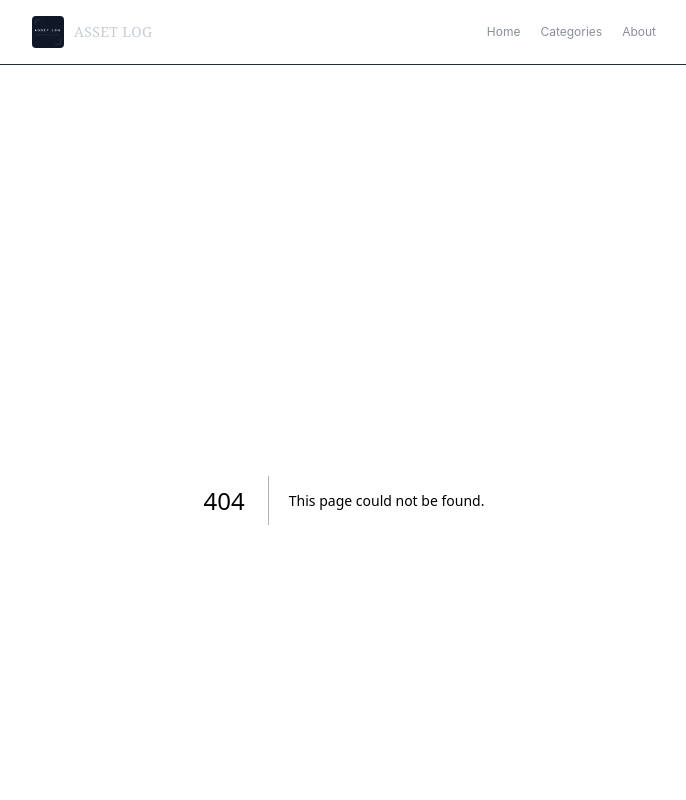
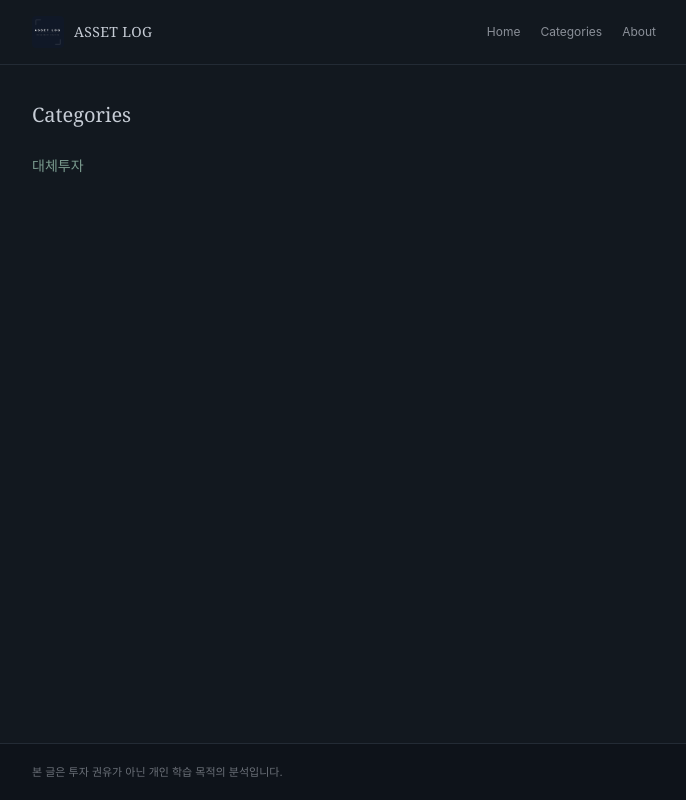
Before and after one commit to jihunx-collab/asset-log, a Next.js app: page /categories in a window 1280 px wide. Before the commit this address had no page. Shown: the top 800 px of the page, without its empty margins (296-982 px from the left). Built offline with nearby package versions, Linux system fonts and the light colour scheme.

Commit message:
feat: build categories index and category detail pages

```diff
--- /dev/null
+++ b/app/categories/[category]/page.tsx
@@ -0,0 +1,27 @@
+import { getAllCategories, getPostsByCategory } from "@/lib/posts";
+import PostCard from "@/components/PostCard";
+
+export function generateStaticParams() {
+  return getAllCategories().map((category) => ({ category }));
+}
+
+export default async function CategoryPage({
+  params,
+}: {
+  params: Promise<{ category: string }>;
+}) {
+  const { category } = await params;
+  const decoded = decodeURIComponent(category);
+  const posts = getPostsByCategory(decoded);
+
+  return (
+    <div>
+      <h1 className="font-serif text-xl text-al-silver mb-6">{decoded}</h1>
+      {posts.length === 0 ? (
+        <p className="font-sans text-sm text-al-muted">아직 없음</p>
+      ) : (
+        posts.map((post) => <PostCard key={post.slug} post={post} />)
+      )}
+    </div>
+  );
+}
--- /dev/null
+++ b/app/categories/page.tsx
@@ -0,0 +1,28 @@
+import Link from "next/link";
+import { getAllCategories } from "@/lib/posts";
+
+export default function CategoriesIndexPage() {
+  const categories = getAllCategories();
+
+  return (
+    <div>
+      <h1 className="font-serif text-xl text-al-silver mb-6">Categories</h1>
+      {categories.length === 0 ? (
+        <p className="font-sans text-sm text-al-muted">아직 없음</p>
+      ) : (
+        <ul className="space-y-3">
+          {categories.map((category) => (
+            <li key={category}>
+              <Link
+                href={`/categories/${encodeURIComponent(category)}`}
+                className="font-sans text-sm text-al-sage"
+              >
+                {category}
+              </Link>
+            </li>
+          ))}
+        </ul>
+      )}
+    </div>
+  );
+}
```
